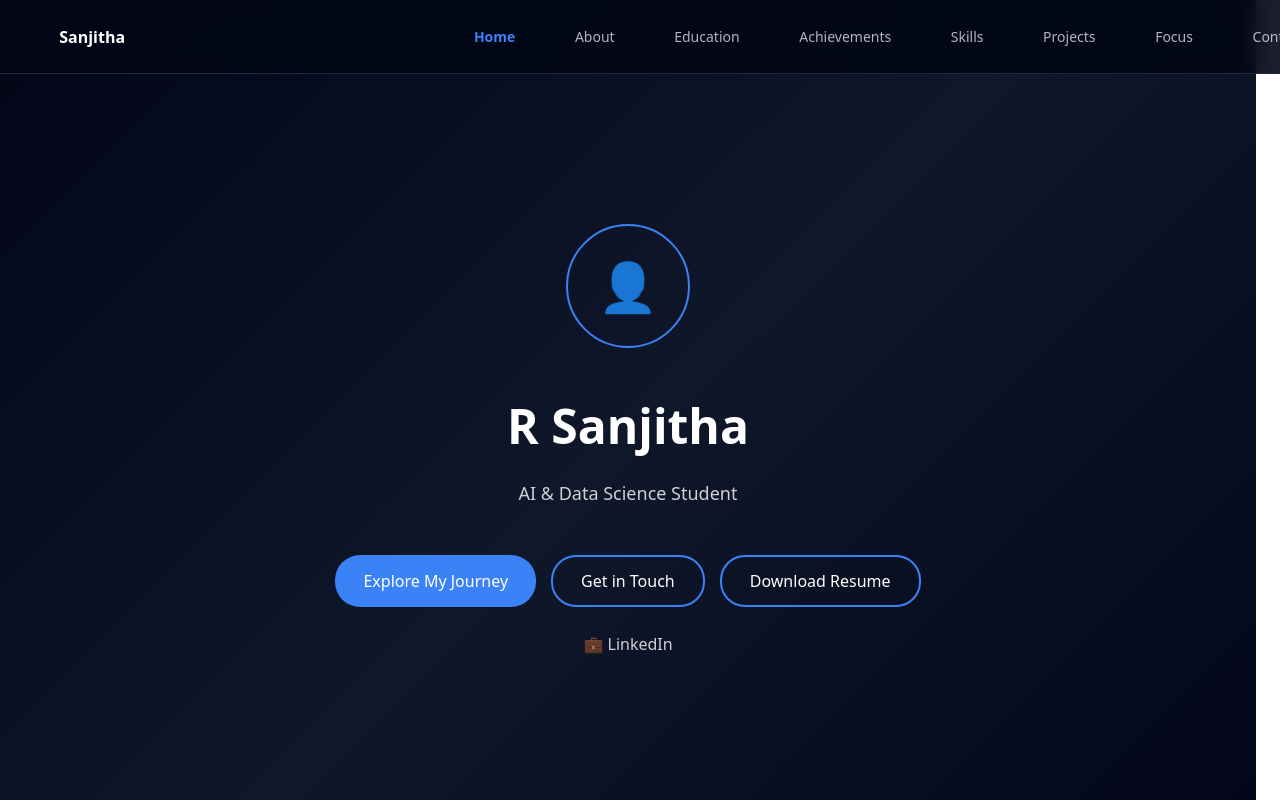
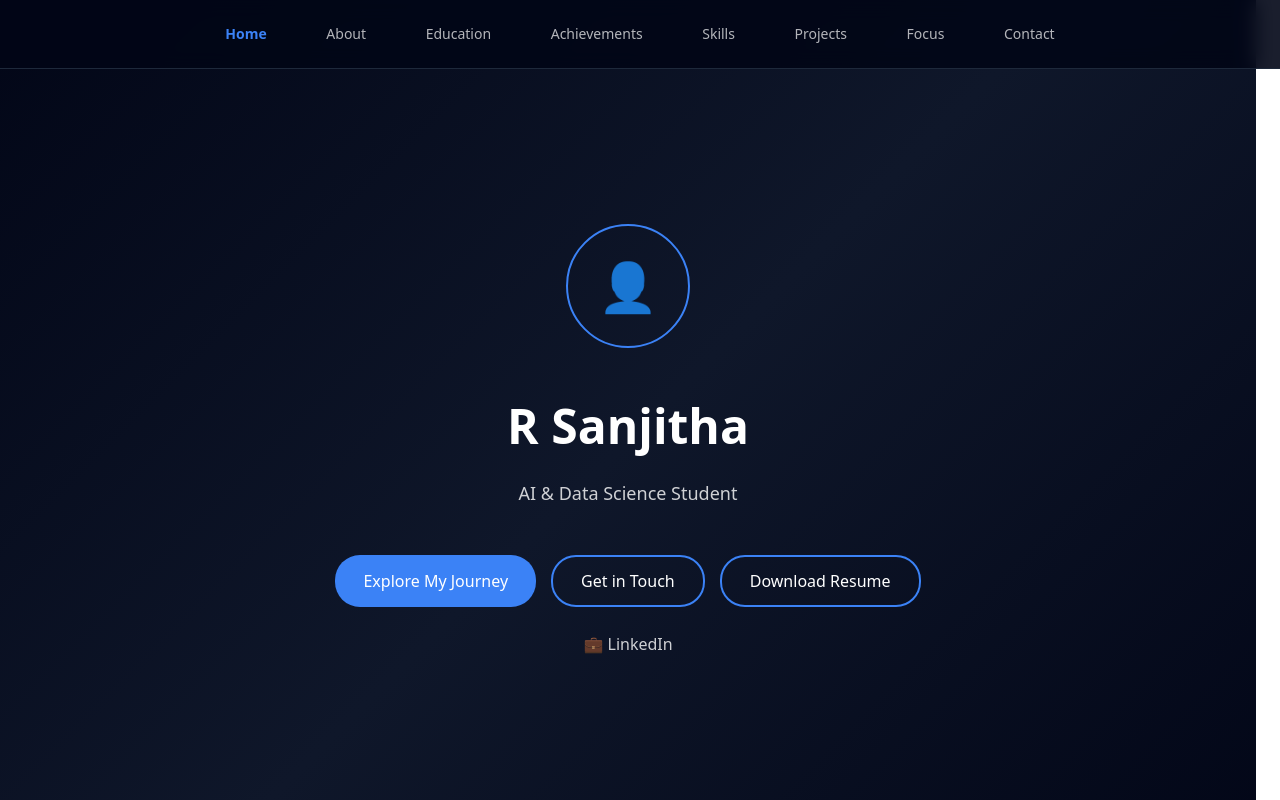
Before and after one commit to Sanjitha3010/portfolio, a React (Vite) app: page / in a window 1280 px wide. Shown: the top 800 px of the page. Built offline with nearby package versions, Linux system fonts and the light colour scheme.

Commit message:
Centered navbar after removing name

```diff
--- a/src/components/Navbar.jsx
+++ b/src/components/Navbar.jsx
@@ -47,27 +47,13 @@ function Navbar() {
         backgroundColor: "rgba(2, 6, 23, 0.9)",
         backdropFilter: "blur(10px)",
         display: "flex",
-        justifyContent: "space-between",
-        alignItems: "center",
-        padding: "16px 40px",
+        justifyContent: "center",
+        gap: "30px",
+        padding: "16px 0",
         zIndex: 1000,
         borderBottom: "1px solid #1e293b",
       }}
     >
-      {/* Logo / Home */}
-      <button
-        onClick={() => scrollToSection("home")}
-        style={{
-          background: "none",
-          border: "none",
-          color: "white",
-          fontSize: "16px",
-          fontWeight: "600",
-          cursor: "pointer",
-        }}
-      >
-        Sanjitha
-      </button>
 
       {/* Nav Items */}
       <div style={{ display: "flex", gap: "26px" }}>
```
